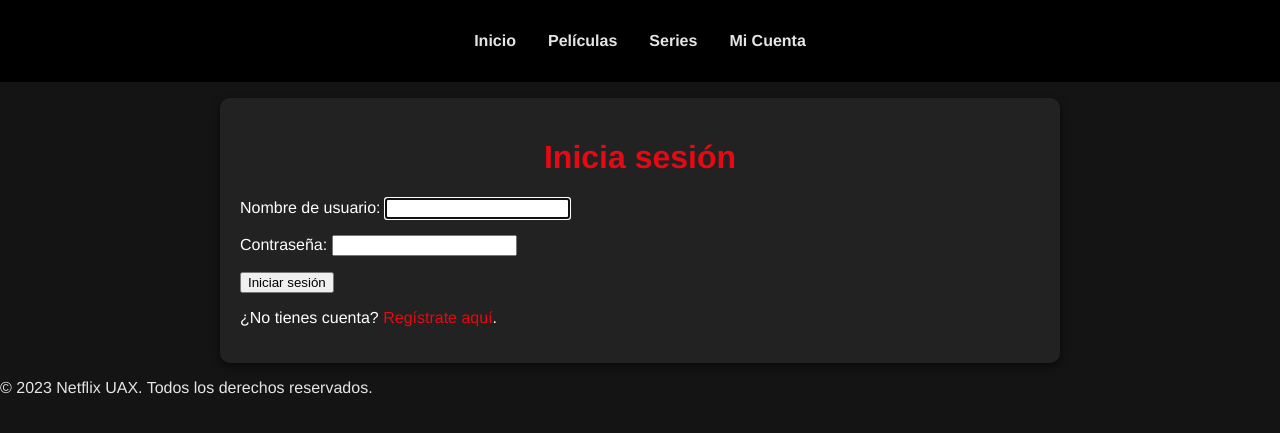
After one commit to clauloro/Pelisexamen, a Django app: page /streaming/login/ in a window 1280 px wide. The commit adds this page. Shown: the top 433 px of the page. Run offline with Django 4.2, Linux system fonts and the light colour scheme; parts of the project's set-up code (start-up, migrations or seed data) failed here and were passed over.

Commit message:
añadiendo secciones

```diff
--- a/netflix/streaming/static/css/style.css
+++ b/netflix/streaming/static/css/style.css
@@ -174,158 +174,30 @@ nav ul li a:hover {
     color: #e50914;
 }
 
-/* General Styles */
-body {
-    font-family: 'Helvetica Neue', Arial, sans-serif;
-    margin: 0;
-    padding: 0;
-    background-color: #141414; /* Fondo oscuro */
-    color: #e5e5e5; /* Texto gris claro */
+.account-container {
+    padding: 20px;
+    max-width: 800px;
+    margin: auto;
+    background-color: #222;
+    color: #fff;
+    border-radius: 10px;
+    box-shadow: 0 4px 8px rgba(0, 0, 0, 0.5);
 }
 
-/* Para que el contenedor principal mantenga el fondo negro y el diseño del cuerpo */
-.main-content {
-    background-color: #141414; /* Fondo oscuro */
-    padding: 20px; /* Espacio interior */
+.account-container h1 {
+    color: #e50914;
+    text-align: center;
 }
 
-/* Estilos para las películas */
-.movies-container {
-    display: flex;
-    flex-wrap: wrap;
-    justify-content: space-evenly;
-    gap: 20px;
-    margin-top: 20px;
+.account-container a {
+    color: #e50914;
+    text-decoration: none;
 }
 
-.movie-card {
-    width: 200px;
-    background-color: #222;
-    padding: 15px;
-    border-radius: 10px;
-    box-shadow: 0 4px 8px rgba(0, 0, 0, 0.3);
-    text-align: center;
-    color: #e5e5e5;
-    transition: transform 0.3s ease;
+.account-container a:hover {
+    text-decoration: underline;
 }
 
-.movie-card img {
-    width: 100%;
-    height: auto;
-    border-radius: 5px;
+.carousel-container {
+    margin: 20px 0;
 }
-
-.movie-card h2 {
-    color: #ddd; /* Color rojo característico de Netflix */
-    font-size: 18px;
-    margin: 10px 0;
-}
-
-.movie-card p {
-    font-size: 14px;
-    color: #b3b3b3;
-    margin: 10px 0;
-    height: 60px;
-    overflow: hidden;
-    text-overflow: ellipsis;
-}
-
-/* Hover efecto para las tarjetas de película */
-.movie-card:hover {
-    transform: scale(1.05);
-    box-shadow: 0 6px 12px rgba(0, 0, 0, 0.5);
-}
-
-/* Encabezado de las secciones */
-h1 {
-    color: #e50914;
-    text-align: center;
-    margin-bottom: 20px;
-}
-
-/* Estilos del header y la navegación */
-header {
-    background-color: #000;
-    color: #e50914;
-    padding: 1rem 0;
-    text-align: center;
-    margin-bottom: 1rem;
-}
-
-header nav ul {
-    list-style: none;
-    padding: 0;
-    display: flex;
-    justify-content: center;
-    margin: 0;
-}
-
-header nav ul li {
-    margin: 0 1rem;
-}
-
-header nav ul li a {
-    color: #e5e5e5; /* Gris claro */
-    text-decoration: none;
-    font-weight: bold;
-}
-
-header nav ul li a:hover {
-    color: #e50914; /* Rojo */
-}
-
-/* Footer */
-footer {
-    background-color: #000;
-    color: #e5e5e5;
-    padding: 1rem;
-    text-align: center;
-    margin-top: 20px;
-}
-
-/* Estilos para las series */
-.series-container {
-    display: flex;
-    flex-wrap: wrap;
-    justify-content: space-evenly;
-    gap: 20px;
-    margin-top: 20px;
-}
-
-.serie-card {
-    width: 200px;
-    background-color: #222;
-    padding: 15px;
-    border-radius: 10px;
-    box-shadow: 0 4px 8px rgba(0, 0, 0, 0.3);
-    text-align: center;
-    color: #e5e5e5;
-    transition: transform 0.3s ease;
-}
-
-.serie-card img {
-    width: 100%;
-    height: auto;
-    border-radius: 5px;
-}
-
-.serie-card h2 {
-    color: #ddd; /* Color rojo característico de Netflix */
-    font-size: 18px;
-    margin: 10px 0;
-}
-
-.serie-card p {
-    font-size: 14px;
-    color: #b3b3b3;
-    margin: 10px 0;
-    height: 60px;
-    overflow: hidden;
-    text-overflow: ellipsis;
-}
-
-/* Hover efecto para las tarjetas de serie */
-.serie-card:hover {
-    transform: scale(1.05);
-    box-shadow: 0 6px 12px rgba(0, 0, 0, 0.5);
-}
--- a/netflix/streaming/templates/streaming/base.html
+++ b/netflix/streaming/templates/streaming/base.html
@@ -14,6 +14,7 @@
                 <li><a href="{% url 'streaming:home' %}">Inicio</a></li>
                 <li><a href="{% url 'streaming:movies' %}">Películas</a></li>
                 <li><a href="{% url 'streaming:series' %}">Series</a></li>
+                <li><a href="{% url 'streaming:my_account' %}">Mi Cuenta</a></li>
             </ul>
         </nav>
     </header>
--- a/netflix/streaming/templates/streaming/home.html
+++ b/netflix/streaming/templates/streaming/home.html
@@ -65,4 +65,5 @@ Bienvenido a Netflix UAX
 </div>
 
 
+
 {% endblock %}
--- /dev/null
+++ b/netflix/streaming/templates/streaming/login.html
@@ -0,0 +1,17 @@
+{% extends "streaming/base.html" %}
+{% load static %}
+{% block title %}
+Inicia sesión
+{% endblock %}
+
+{% block content %}
+<div class="account-container">
+    <h1>Inicia sesión</h1>
+    <form method="post">
+        {% csrf_token %}
+        {{ form.as_p }}
+        <button type="submit">Iniciar sesión</button>
+    </form>
+    <p>¿No tienes cuenta? <a href="{% url 'streaming:register' %}">Regístrate aquí</a>.</p>
+</div>
+{% endblock %}
--- a/netflix/streaming/urls.py
+++ b/netflix/streaming/urls.py
@@ -1,6 +1,7 @@
 from django.urls import path
-from .views import MovieListView, MovieDetailView, PlaylistView, RecommendationView, home, movies
-from .views import popular_movies, movie_details, series, movie_search
+from . import views
+from .views import MovieListView, MovieDetailView, PlaylistView, RecommendationView, home, movies, my_account, popular_movies, movie_details, series, movie_search, CustomLoginView, LogoutView
+
 
 app_name = 'streaming'
 
@@ -10,6 +11,10 @@ urlpatterns = [
     path('search/', movie_search, name='movie-search'),
     path('movies/', movies, name='movies'),
     path('series/', series, name='series'),
+    path('my_account/', my_account, name='my_account'),
+    path('login/', CustomLoginView.as_view(), name='login'),
+    path('logout/', LogoutView.as_view(), name='logout'),
+    path('register/', views.register, name='register'),
     path('api/popular/', popular_movies, name='popular-movies'),
     path('api/movie/<int:movie_id>/', movie_details, name='movie-details'),
     path('api/movies/', MovieListView.as_view(), name='movie-list'),
--- a/netflix/streaming/utils.py
+++ b/netflix/streaming/utils.py
@@ -44,3 +44,6 @@ def search_movies(query, page=1):
 def fetch_top_rated_movies(page=1):
     """Obtiene las películas mejor calificadas."""
     return fetch_movies_from_tmdb('movie/top_rated', {'page': page})
+
+def fetch_recommendations(user_id):
+    return fetch_movies_from_tmdb('movie/recommendations', {'user_id': user_id})
--- a/netflix/streaming/views.py
+++ b/netflix/streaming/views.py
@@ -1,24 +1,28 @@
-from django.shortcuts import render
+from django.shortcuts import render, redirect
+from django.contrib.auth.decorators import login_required
+from django.contrib.auth.forms import UserCreationForm
+from django.contrib.auth import logout
 from rest_framework.views import APIView
 from rest_framework.response import Response
 from rest_framework import status
 from .models import Movie, Playlist, Recommendation
 from .serializers import MovieSerializer, PlaylistSerializer, RecommendationSerializer
 from django.http import JsonResponse
-from .utils import fetch_popular_movies, fetch_movie_details, fetch_popular_series, search_movies, fetch_movies_from_tmdb
+from .utils import fetch_popular_movies, fetch_movie_details, fetch_popular_series, search_movies, fetch_movies_from_tmdb, fetch_recommendations
+from django.contrib.auth.views import LoginView
 
 # Vista Home para plantillas
 def home(request):
     """Vista principal que organiza los carruseles de películas y series."""
     try:
         # Películas populares
-        top_rated_movies = fetch_movies_from_tmdb('movie/top_rated')['results'][:20]
+        top_rated_movies = fetch_movies_from_tmdb('movie/top_rated')['results']
         # Estrenos
-        upcoming_movies = fetch_movies_from_tmdb('movie/upcoming')['results'][:20]
+        upcoming_movies = fetch_movies_from_tmdb('movie/upcoming')['results']
         # Series populares
-        popular_series = fetch_movies_from_tmdb('tv/popular')['results'][:20]
+        popular_series = fetch_movies_from_tmdb('tv/popular')['results']
         # Series mejor calificadas
-        top_rated_series = fetch_movies_from_tmdb('tv/top_rated')['results'][:20]
+        top_rated_series = fetch_movies_from_tmdb('tv/top_rated')['results']
 
         context = {
             'top_rated_movies': top_rated_movies,
@@ -123,3 +127,38 @@ def series(request):
         return render(request, "streaming/series.html", {"series": series})
     except Exception as e:
         return render(request, "streaming/series.html", {"error": str(e)})
+
+class CustomLoginView(LoginView):
+    template_name = 'streaming/login.html'
+
+class LogoutView(APIView):
+    def get(self, request):
+        logout(request)
+        return redirect('streaming:home')
+
+
+
+@login_required
+def my_account(request):
+    """Muestra la cuenta del usuario y sus recomendaciones."""
+    try:
+        # Obtiene las recomendaciones personalizadas para el usuario autenticado
+        user_recommendations = fetch_recommendations(request.user.id)  # Basado en usuario
+    except Exception as e:
+        user_recommendations = []
+
+    return render(request, 'streaming/my_account.html', {
+        'recommended_movies': user_recommendations
+    })
+
+
+def register(request):
+    """Registro de nuevos usuarios."""
+    if request.method == 'POST':
+        form = UserCreationForm(request.POST)
+        if form.is_valid():
+            form.save()
+            return redirect('streaming:login')
+    else:
+        form = UserCreationForm()
+    return render(request, 'streaming/register.html', {'form': form})
```
Also changed, not shown: netflix/netflix/settings.py (+9 -2 lines), netflix/streaming/templates/streaming/my_account.html (added, +33 -0 lines), netflix/streaming/templates/streaming/register.html (added, +17 -0 lines).
